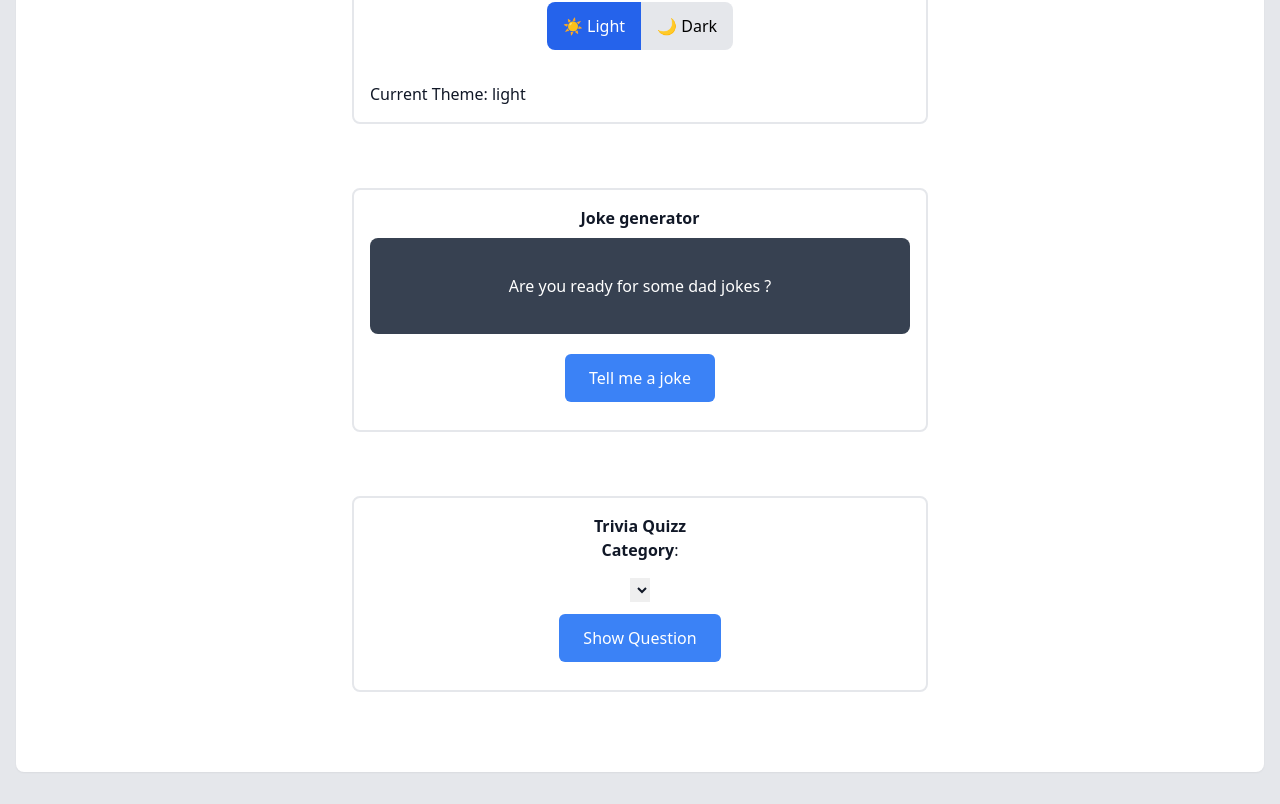
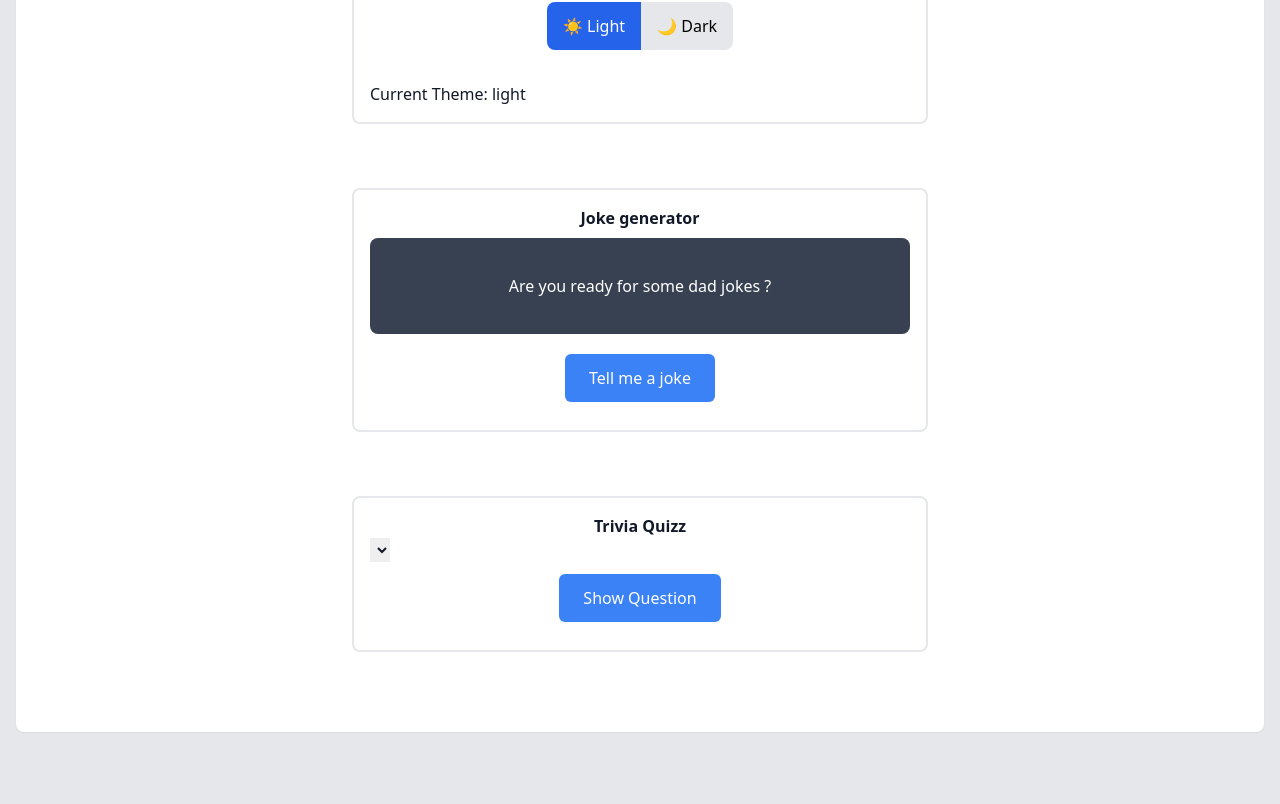
Before and after one commit to szczepanieceryk/daily-coding, a React (Vite) app: page / in a window 1280 px wide. Shown: the part 1339-2143 px from the top of the page. After the commit the page ends 2103 px from the top, so only its background shows below. Built offline with nearby package versions, Linux system fonts and the light colour scheme.

Commit message:
fix(html): move code inside form

```diff
--- a/src/layouts/TriviaQuizz.tsx
+++ b/src/layouts/TriviaQuizz.tsx
@@ -39,14 +39,18 @@ const TriviaQuizz = () => {
       <span className="block">
         <strong>Trivia Quizz</strong>
       </span>
+
+      <form onSubmit={handleSubmit}>
+        {category && (
           <span className="block mb-4">
-        <strong>Category</strong>: {category ? category : ''}
+            <strong>Category</strong>: {category}
           </span>
+        )}
 
         {question && <span className="block my-4">{question}</span>}
 
         {options && (
-        <select name="quizz-answer" id="">
+          <select name="quizz-answer" id="" className="block">
             {options?.map?.((option) => (
               <option key={option} value="option">
                 {option}
@@ -54,8 +58,6 @@ const TriviaQuizz = () => {
             ))}
           </select>
         )}
-
-      <form onSubmit={handleSubmit}>
         <Button style="primary" type="submit" content="Show Question" onClick={handleSubmit} />
       </form>
     </div>
```
Lines whose indentation alone changed are shown as unchanged.
